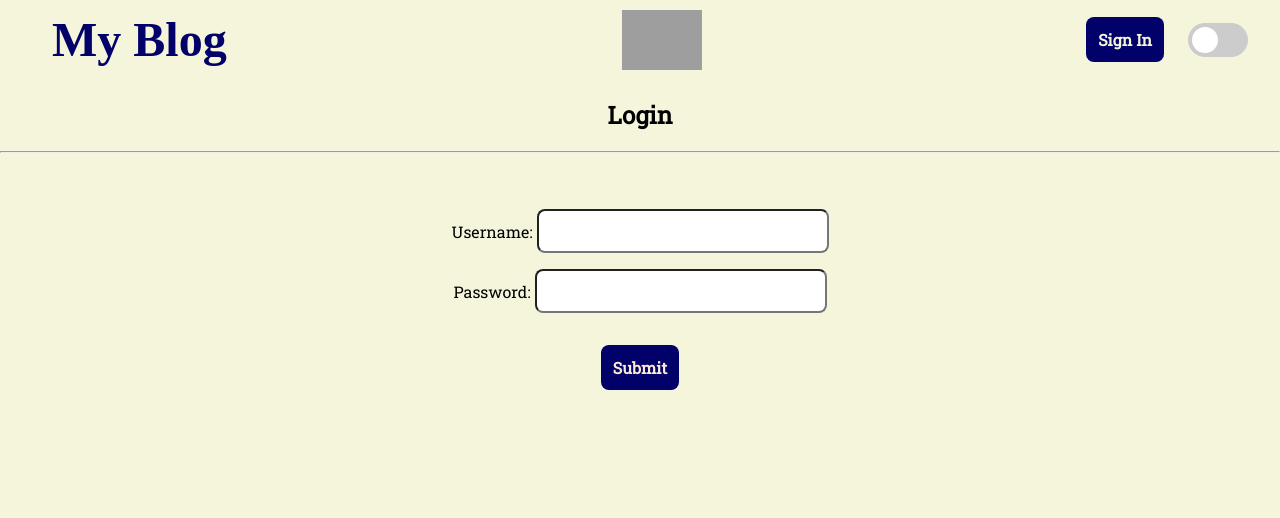
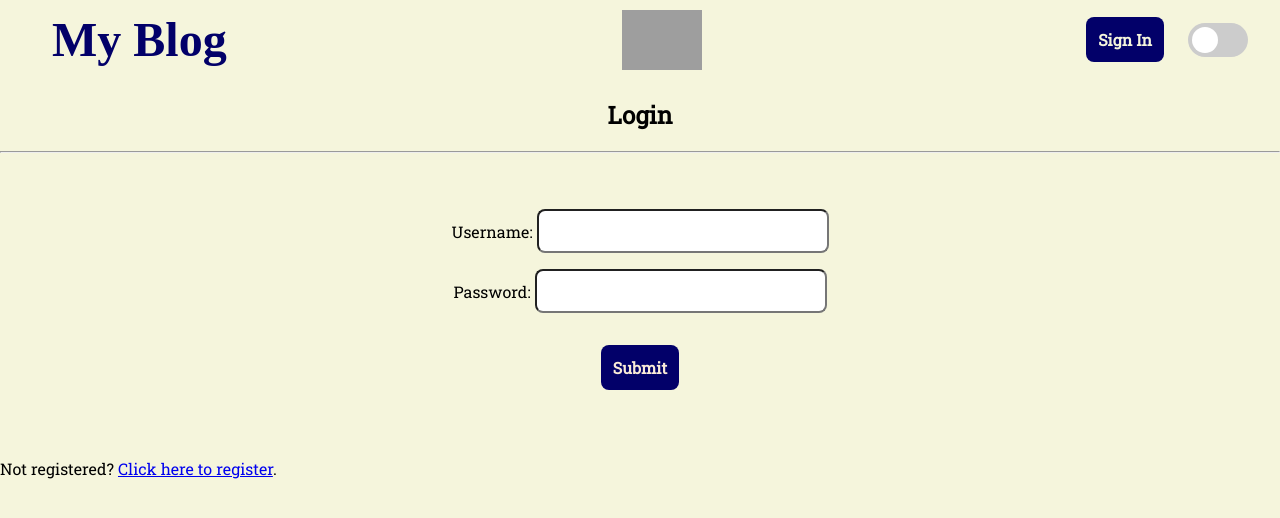
Before and after one commit to salman-ar-sar/my-blog, a React (Create React App) app: page /login in a window 1280 px wide. Shown: the top 518 px of the page. Built offline with nearby package versions, Linux system fonts and the light colour scheme; grey boxes are pictures that could not be loaded; a web font is replaced by a local one.

Commit message:
Add link to register page

```diff
--- a/src/pages/Login.tsx
+++ b/src/pages/Login.tsx
@@ -71,6 +71,10 @@ const Login = () => {
           <button className={darkMode ? "dark" : ""}>Submit</button>
         </div>
       </form>
+
+      <div className="centerDiv">
+        Not registered? <a href="/register">Click here to register</a>.
+      </div>
     </div>
   );
 };
```
